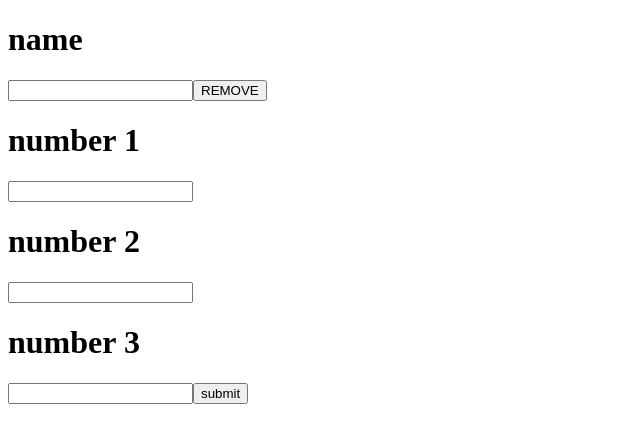
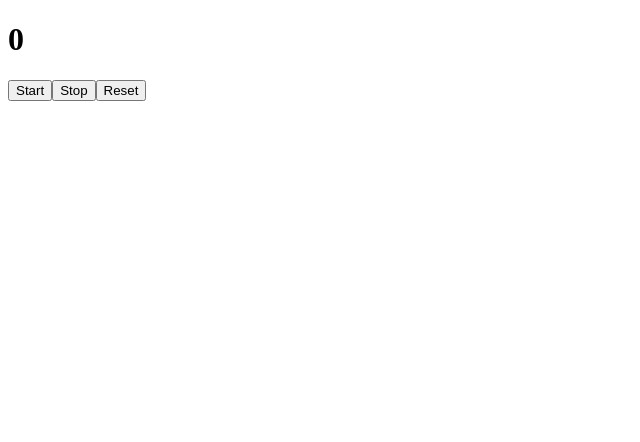
Before and after one commit to Aromalsathees/React_Tutorial, a React (Vite) app in the folder front-end/: page / in a window 1280 px wide. Shown: the top 442 px of the page, without its empty margins (0-640 px from the left). Built offline with nearby package versions, Linux system fonts and the light colour scheme.

Commit message:
stopwatch

```diff
--- a/front-end/src/App.jsx
+++ b/front-end/src/App.jsx
@@ -19,6 +19,7 @@ import ChildB from './components/ChildB'
 import Validation from './components/Validation'
 
 import Numbers from './components/Numbers'
+import Stopwatch from './components/Stopwatch'
 
 
 const App = () => {
@@ -158,13 +159,26 @@ const App = () => {
         />
 
         <Route
-        path='/'
+        path='/numbers'
         element={
           <>
           <Numbers/>
           </>
         }
         />
+
+
+         <Route
+        path='/'
+        element={
+          <>
+          < Stopwatch/>
+          </>
+        }
+        />
+
+
+
 
 
 
--- /dev/null
+++ b/front-end/src/components/Stopwatch.jsx
@@ -0,0 +1,37 @@
+import React, { useState, useRef } from 'react';
+
+const Stopwatch = () => {
+  const [count, setCount] = useState(0);
+  const intervalRef = useRef(null);
+
+  // Start Stopwatch
+  function startWatch() {
+    if (intervalRef.current !== null) return; // prevent multiple intervals
+    intervalRef.current = setInterval(() => {
+      setCount(prev => prev + 1);
+    }, 1000); // update every 1 second
+  }
+
+  // Stop Stopwatch
+  function stopWatch() {
+    clearInterval(intervalRef.current);
+    intervalRef.current = null;
+  }
+
+  // Reset Stopwatch
+  function resetWatch() {
+    stopWatch();
+    setCount(0);
+  }
+
+  return (
+    <div>
+      <h1>{count}</h1>
+      <button onClick={startWatch}>Start</button>
+      <button onClick={stopWatch}>Stop</button>
+      <button onClick={resetWatch}>Reset</button>
+    </div>
+  );
+};
+
+export default Stopwatch;
```
